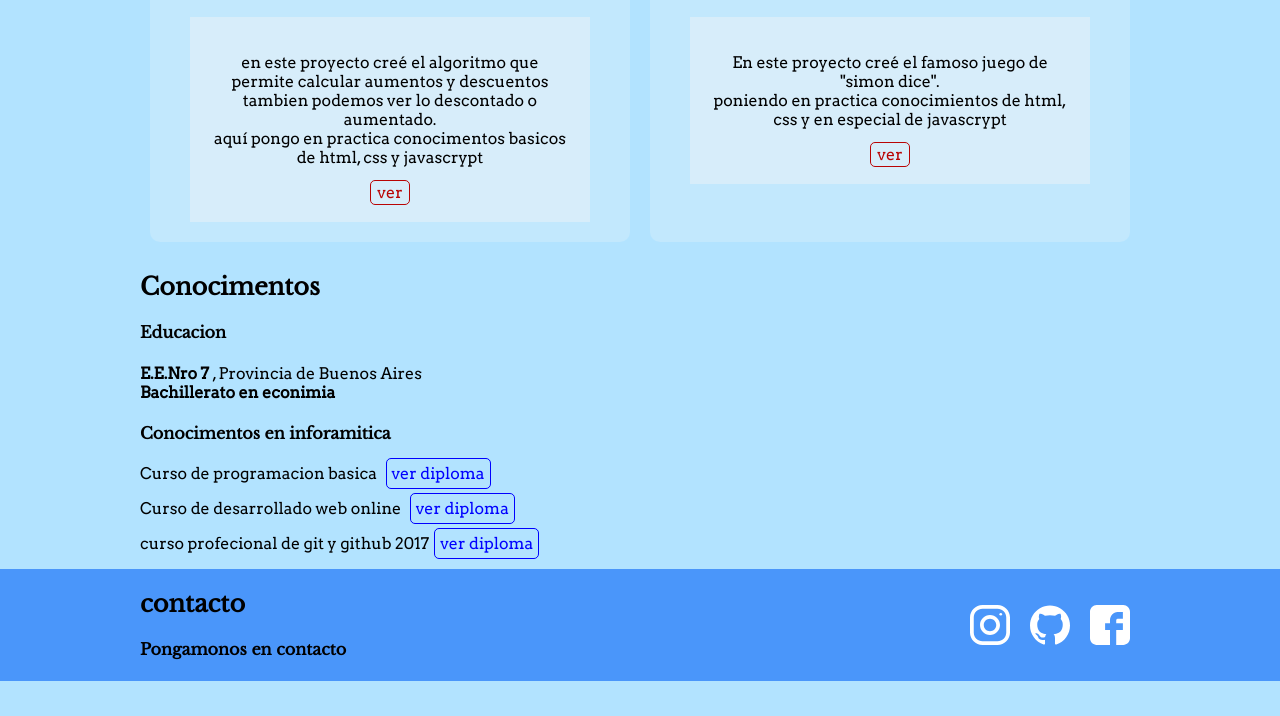
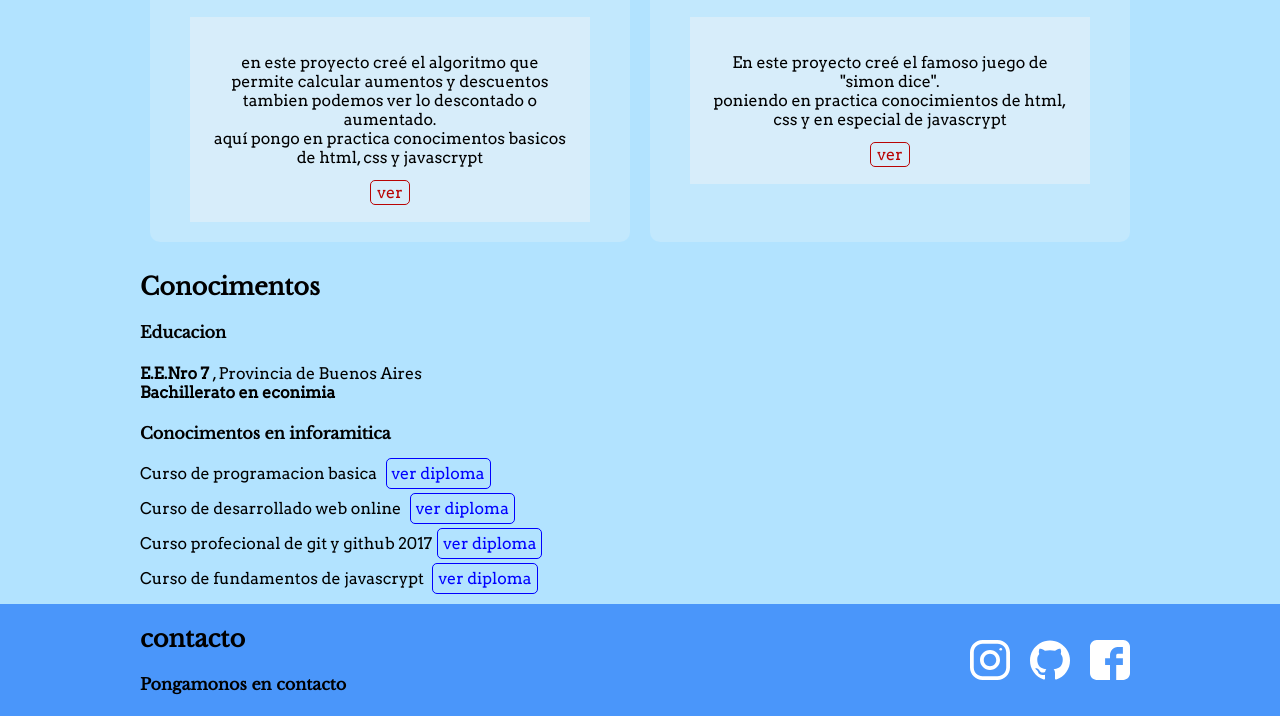
Before and after one commit to alan8723/projects, a plain HTML site: page index.html in a window 1280 px wide. Shown: the part 816-1532 px from the top of the page. Before the commit the page ends 1497 px from the top, so only its background shows below. Drawn offline with nearby package versions, Linux system fonts and the light colour scheme.

Commit message:
nuevos cursos aprobados

```diff
--- a/index.html
+++ b/index.html
@@ -78,7 +78,8 @@
                 <h4>Conocimentos en inforamitica</h4>
                 <p>Curso de programacion basica <a class="diploma" target="_blanck" href="diplomas/diploma-programacion-basica.pdf">ver diploma</a></p>
                 <p>Curso de desarrollado web online <a class="diploma" target="_blanck" href="diplomas/diploma-html5-css3.pdf">ver diploma</a></p>
-                <p>curso profecional de git y github 2017<a class="diploma" target="_blank" href="diploma/diploma-gith-github-2017">ver diploma</a></p>
+                <p>Curso profecional de git y github 2017<a class="diploma" target="_blank" href="diplomas/diploma-git-github-2017.pdf">ver diploma</a></p>
+                <p>Curso de fundamentos de javascrypt <a class="diploma" target="_blank" href="diplomas/diploma-fundamentos-javascript.pdf">ver diploma</a> </p>
             </div>
         </div>
     </section>
```
Also changed, not shown: 1 other file.
